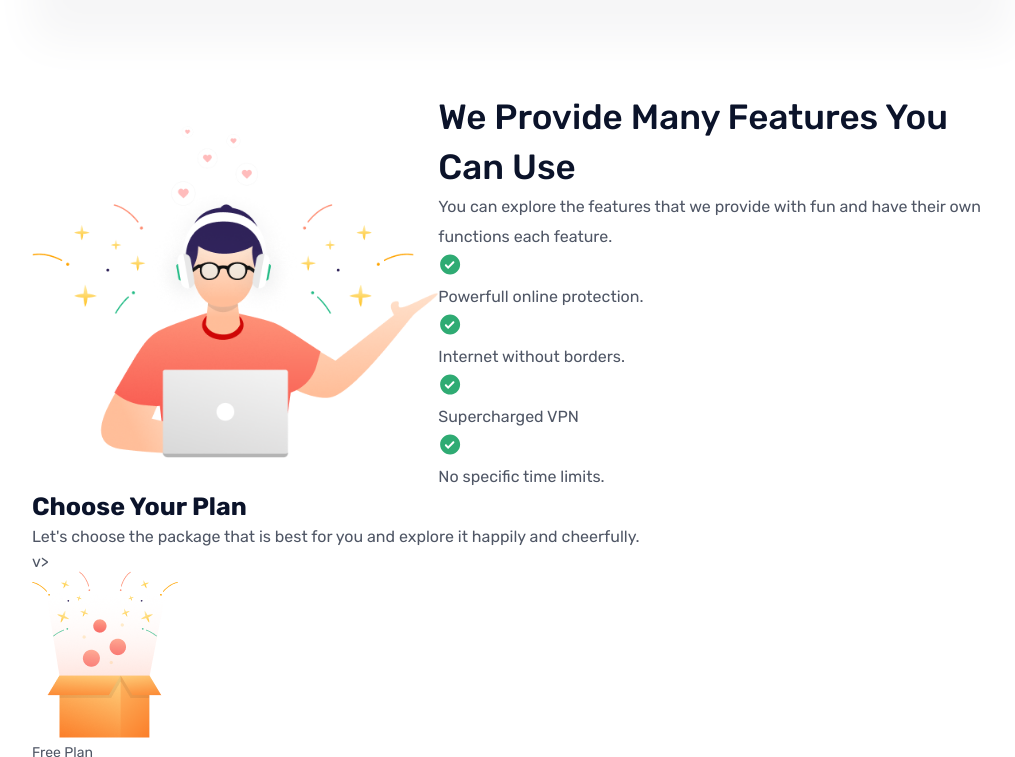
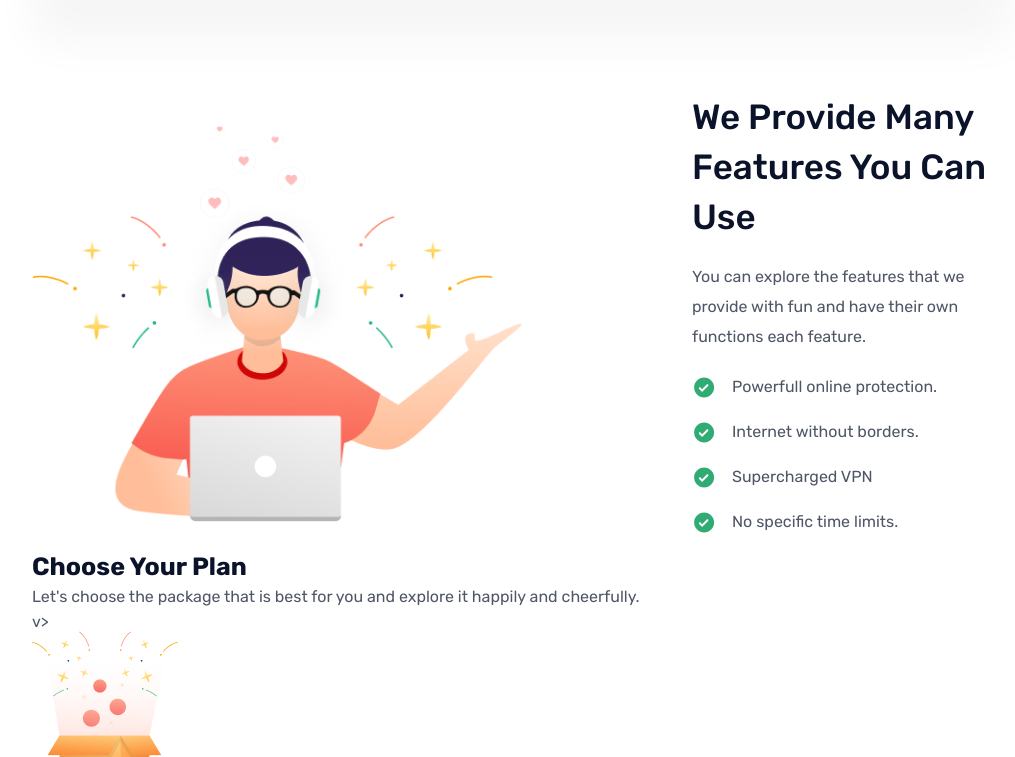
Before and after one commit to poltora49/LaslesVPN, a plain HTML site: page index.html in a window 1280 px wide. Shown: the part 883-1640 px from the top of the page, without its empty margins (118-1133 px from the left). Drawn offline with Linux system fonts and the light colour scheme; files whose address does not match are found by name.

Commit message:
features complete

```diff
--- a/index.html
+++ b/index.html
@@ -32,16 +32,14 @@
         <section class="main-banner">
             <div class="container">
 
-                <div class="row main-banner--description">
+                <div class="main-banner--description">
                     <h1>Want anything to be easy with <mark>LaslesVPN</mark>.</h1>
                     <p>Provide a network for all your needs with ease and fun using <mark>LaslesVPN</mark> discover
                         interesting features from us.</p>
                     <button>Get Started</button>
                 </div>
 
-
                 <img src="style/image/Ilustration_1.png" alt=""/>
-
 
             </div>
         </section>
@@ -80,7 +78,7 @@
         </section>
         <section class="features">
             <div class="container">
-                <div class="row features-content">
+                <div class="features-content">
                     <h2>We Provide Many Features You Can Use</h2>
                     <p>You can explore the features that we provide with fun and have their own functions each feature.</p>
                     <ul>
@@ -103,7 +101,7 @@
 
                     </ul>
                 </div>
-                <div class="row features-image">
+                <div class="features-image">
                     <img src="style//image/Ilustration 2.png" alt="">
                 </div>
             </div>
--- a/style/css/index.scss
+++ b/style/css/index.scss
@@ -51,6 +51,7 @@ $secondary_text:#4F5665;
     }
 
     li {
+        display: flex;
         font-weight: 400;
         font-size: 14px;
         line-height: 30px;
@@ -125,7 +126,7 @@ $secondary_text:#4F5665;
                     padding:20px 0 50px;
                 }
             }
-            img{
+            img {
                 width: 50%;
             }
         }
@@ -160,6 +161,30 @@ $secondary_text:#4F5665;
             margin-top: 95px;
             .container{
                 flex-direction: row-reverse;
+                .features-image{
+                    width: 50%;
+                }
+                .features-content{
+                    width: 50%;
+                    box-sizing: border-box;
+                    padding-left: 170px;
+                    display: flex;
+                    flex-direction: column;
+
+                    p {
+                        padding: 20px 0;
+                    }
+                    li{
+                        display: flex;
+                        padding-bottom: 15px;
+                        align-items: center;
+                        p{
+                            padding:  0 0 0 15px;
+
+                        }
+
+                    }
+                }
 
             }
         }
```
Also changed, not shown: style/css/index.css, 1 other file.
